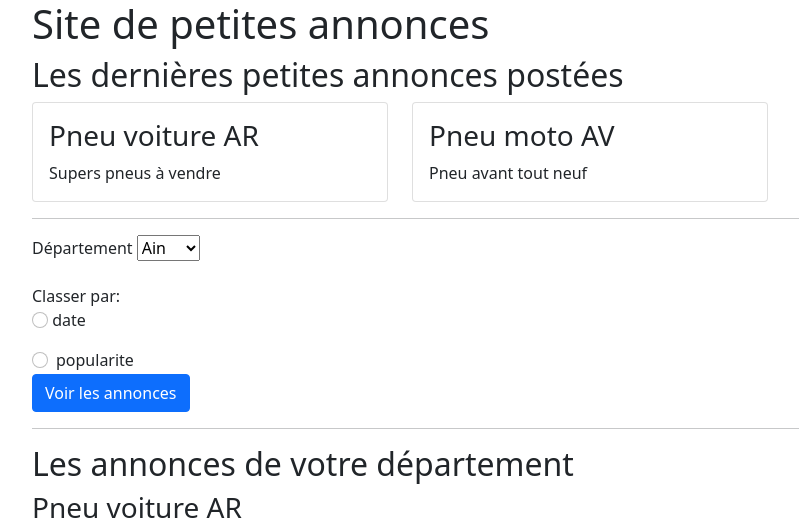
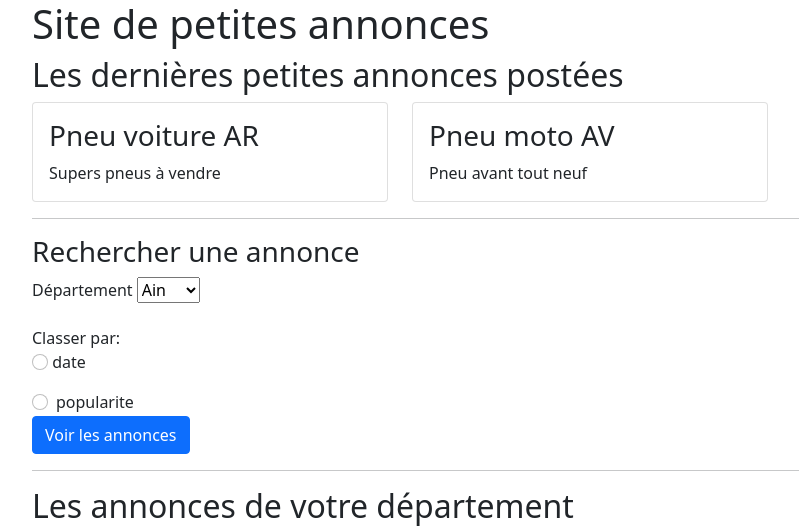
Before and after one commit to JonCourbon/petitesannonces, a PHP site: page /?departement=1 in a window 1280 px wide. Shown: the top 526 px of the page, without its empty margins (50-849 px from the left). Run offline with PHP 8.4, Linux system fonts and the light colour scheme; data comes from the database, SQL or seed files in the repository.

Commit message:
Texte "les annonces" affiché uniquement si on a un dép. Ajout intitulé formulaire

```diff
--- a/index.php
+++ b/index.php
@@ -86,6 +86,7 @@ if($_GET["departement"]){
     <hr/>
     <form method="GET">
       <div class="mb-3">
+        <h3>Rechercher une annonce</h3>
         <label for="departement" class="form-label">Département</label>
         <select name="departement">
           <?php
@@ -111,12 +112,14 @@ if($_GET["departement"]){
       <button type="submit" class="btn btn-primary">Voir les annonces</button>
     </form>
     <hr/>
-
+    <?php
+    // affichage des annonces si on a un département
+    if($_GET["departement"]):
+      ?>
     <div class="row">
       <h2>Les annonces de votre département</h2>
     <?php
     // affichage des annonces si on a un département
-    if($_GET["departement"]):
       if($nbAnnonces==0){
         ?>
         Aucune annonce ne correspond à vos critères
```
